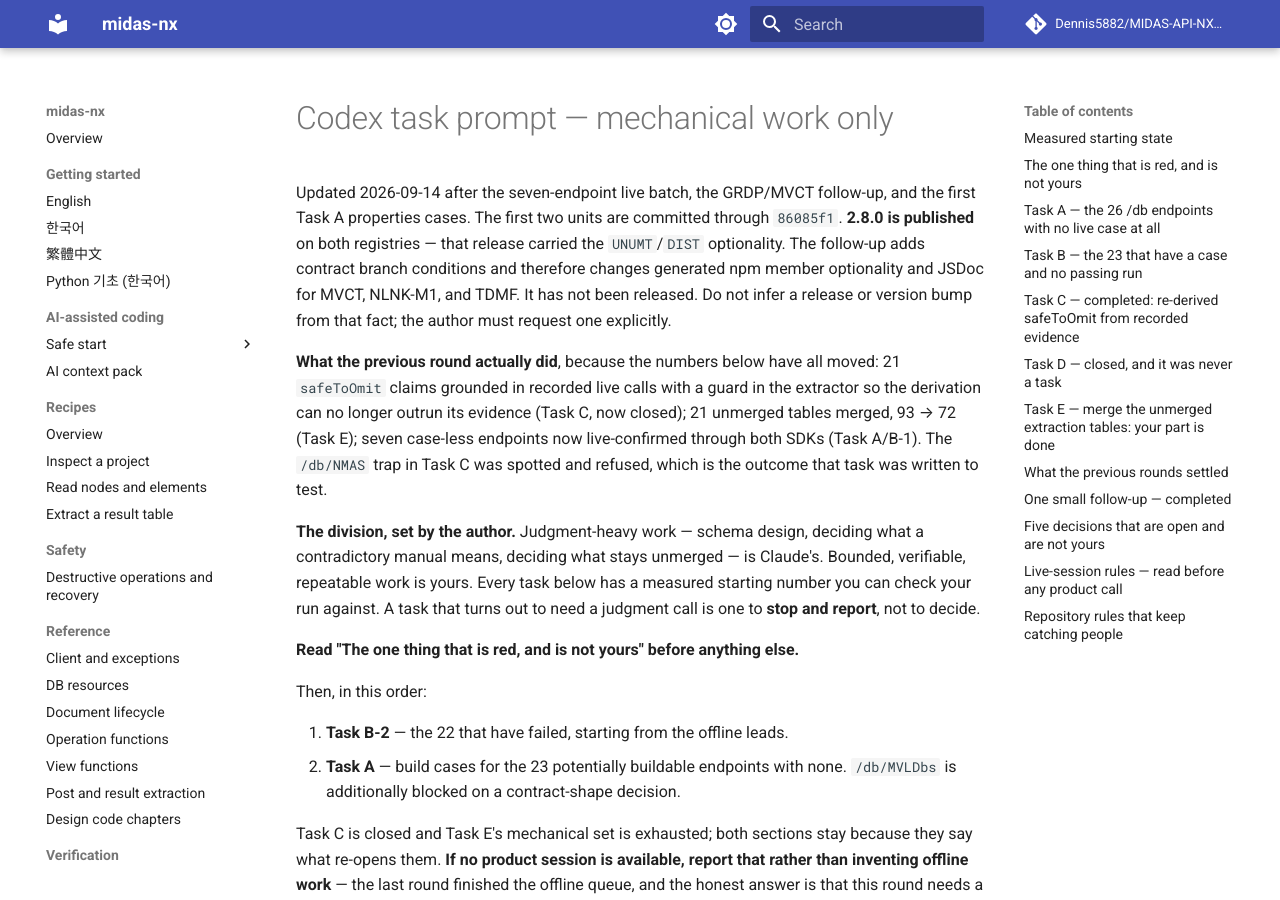
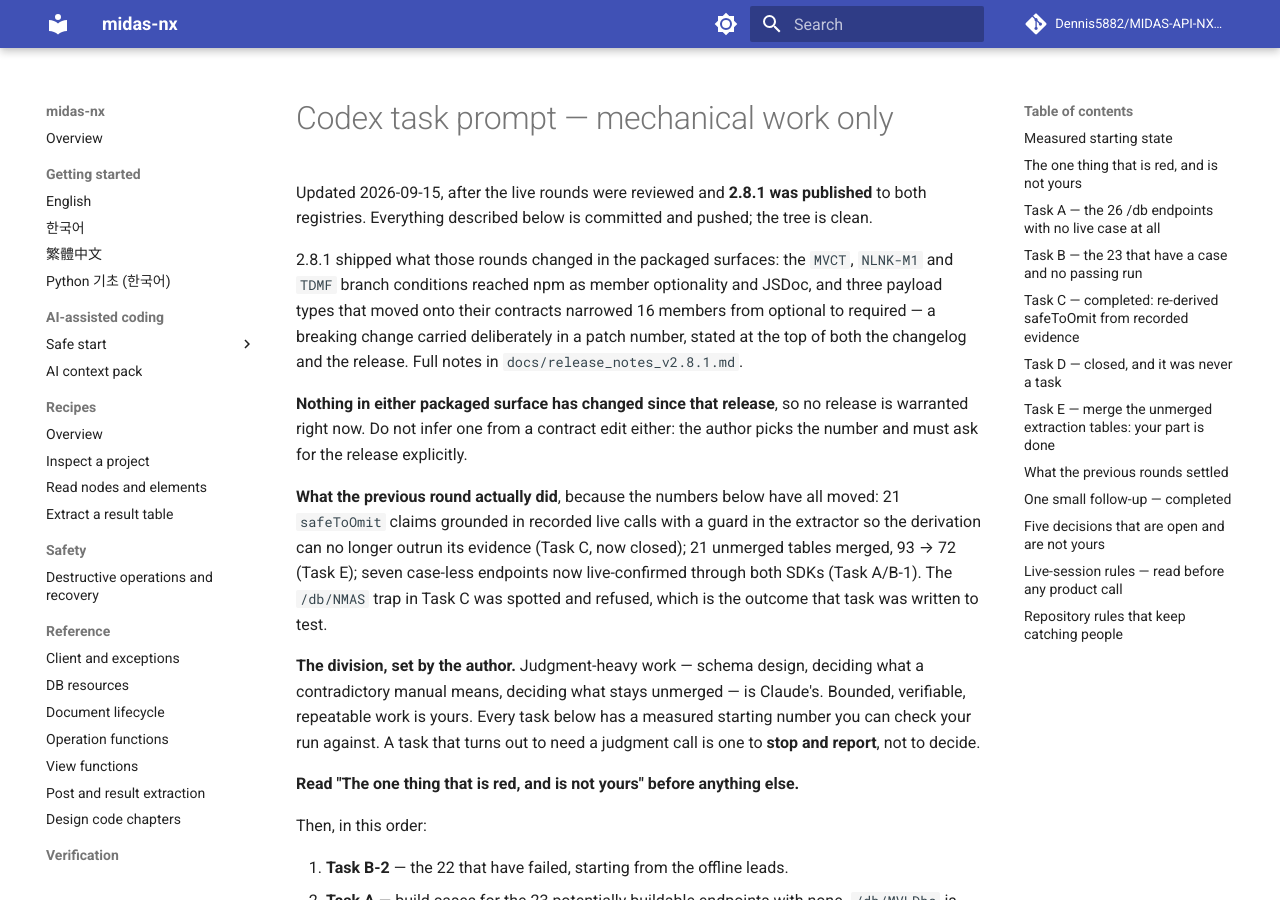
Before and after one commit to Dennis5882/MIDAS-API-NX-SDK, an MkDocs documentation site: the page built from docs/codex_handoff_prompt.md, in a window 1280 px wide and 900 px high. Built offline with MkDocs 1.6.1 and Material for MkDocs 9.7.7, drawn with Linux system fonts in a browser that asks for light colours; comment, search, counter and statistics services are not loaded.

Commit message:
docs: bring the version-dependent claims up to 2.8.1
A release moves numbers that are quoted in prose all over the repository, and
prose does not regenerate. Six places still described the tree as it was
before the last two live rounds:

- PLAN.md's fixture-to-contract row still advertised 41 leads across five
  endpoints and named the four it had found. Three of those four are what
  2.8.1 shipped to npm - /db/MVCT, /db/NLNK-M1 and /db/TDMF now carry the
  branch conditions their manual rows state - and /db/GRDP's 28 were a fixture
  sending less than the manual's own Request Body. The row now says 1 lead and
  3 contract gaps, and says which half each closure came from.
- CLAUDE.md's live-case count (134 of 166) is 177 of 212, and the number of
  contracts declaring part of their field list missing is fifteen, not twenty.
- check_fixture_contract.py's docstring quoted 119 of 4,916 fields proven safe
  to omit; it is 140 of 5,061.
- report_unmerged_tables.py measured "602 names across 19 contracts" in its own
  first line. It is 482 across 15, and the docstring now says so and tells the
  reader to re-run rather than quote either number.
- The Codex handoff still said 2.8.0 was the published version and that the
  contract branch conditions had not been released. Both are now false.
- contract_migration_brief.md pointed at a "current measurement" from
  2026-09-02. The migration it was written to finish is over - 381 contracts,
  3 drafts, and those three have no permitted source and never will - so the
  file now says that at the top and labels every measurement section history.

Nothing user-facing changed: the READMEs and quickstarts carry no version or
coverage claim, and the one dated statement in docs/en/quickstart.md - the
C24/KS01(RC) pair verified 2026-07-22 - is still true and is still the base
model these live rounds build on.

Co-Authored-By: Claude Opus 5 <noreply@anthropic.com>

```diff
--- a/docs/codex_handoff_prompt.md
+++ b/docs/codex_handoff_prompt.md
@@ -1,13 +1,19 @@
 # Codex task prompt — mechanical work only
 
-Updated 2026-09-14 after the seven-endpoint live batch, the GRDP/MVCT
-follow-up, and the first Task A properties cases. The first two units are
-committed through `86085f1`.
-**2.8.0 is published** on both registries — that
-release carried the `UNUMT`/`DIST` optionality. The follow-up adds contract
-branch conditions and therefore changes generated npm member optionality and
-JSDoc for MVCT, NLNK-M1, and TDMF. It has not been released. Do not infer a
-release or version bump from that fact; the author must request one explicitly.
+Updated 2026-09-15, after the live rounds were reviewed and **2.8.1 was
+published** to both registries. Everything described below is committed and
+pushed; the tree is clean.
+
+2.8.1 shipped what those rounds changed in the packaged surfaces: the `MVCT`,
+`NLNK-M1` and `TDMF` branch conditions reached npm as member optionality and
+JSDoc, and three payload types that moved onto their contracts narrowed 16
+members from optional to required — a breaking change carried deliberately in
+a patch number, stated at the top of both the changelog and the release. Full
+notes in `docs/release_notes_v2.8.1.md`.
+
+**Nothing in either packaged surface has changed since that release**, so no
+release is warranted right now. Do not infer one from a contract edit either:
+the author picks the number and must ask for the release explicitly.
 
 **What the previous round actually did**, because the numbers below have all
 moved: 21 `safeToOmit` claims grounded in recorded live calls with a guard in
```
Also changed, not shown: CLAUDE.md (+5 -3 lines), PLAN.md (+1 -1 lines), docs/contract_migration_brief.md (+12 -3 lines), 2 other files.
